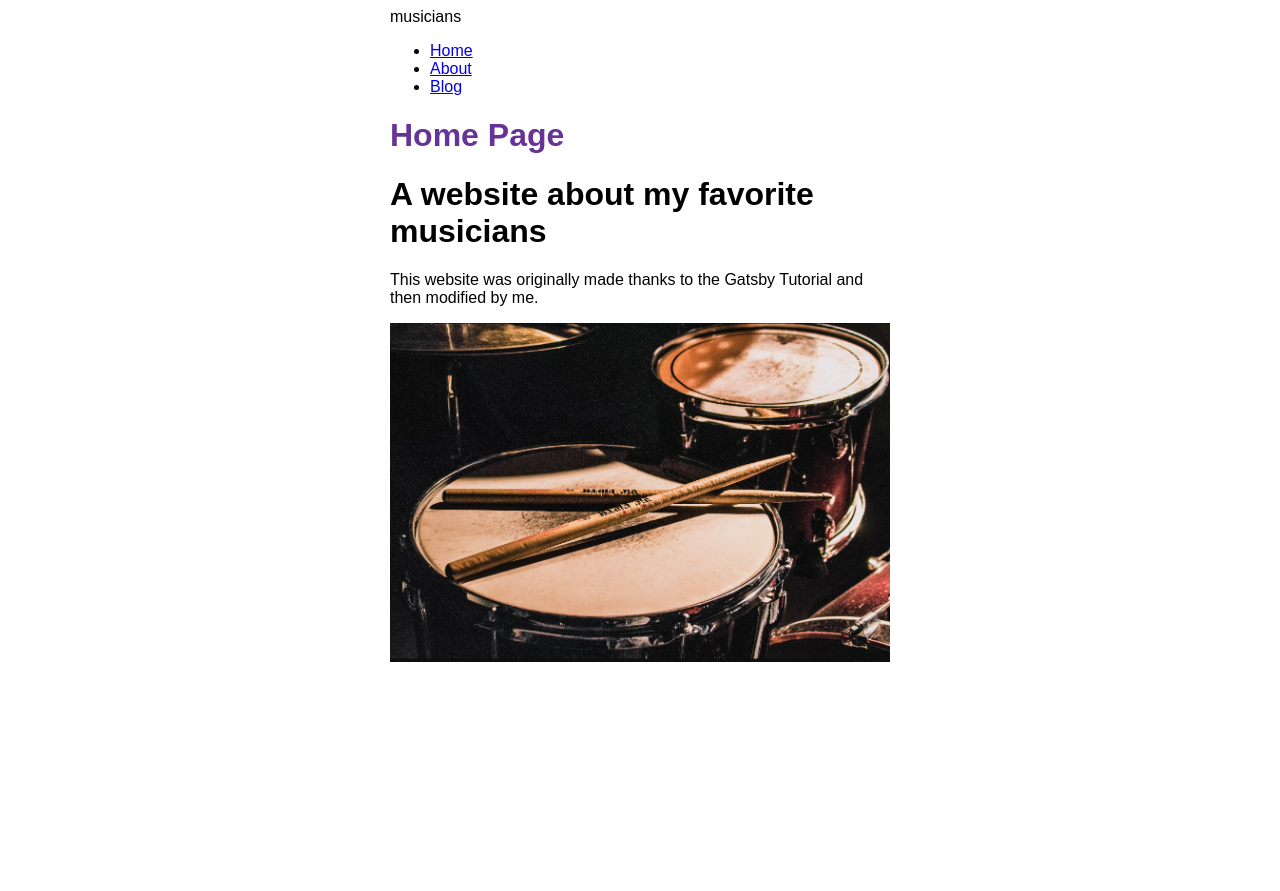
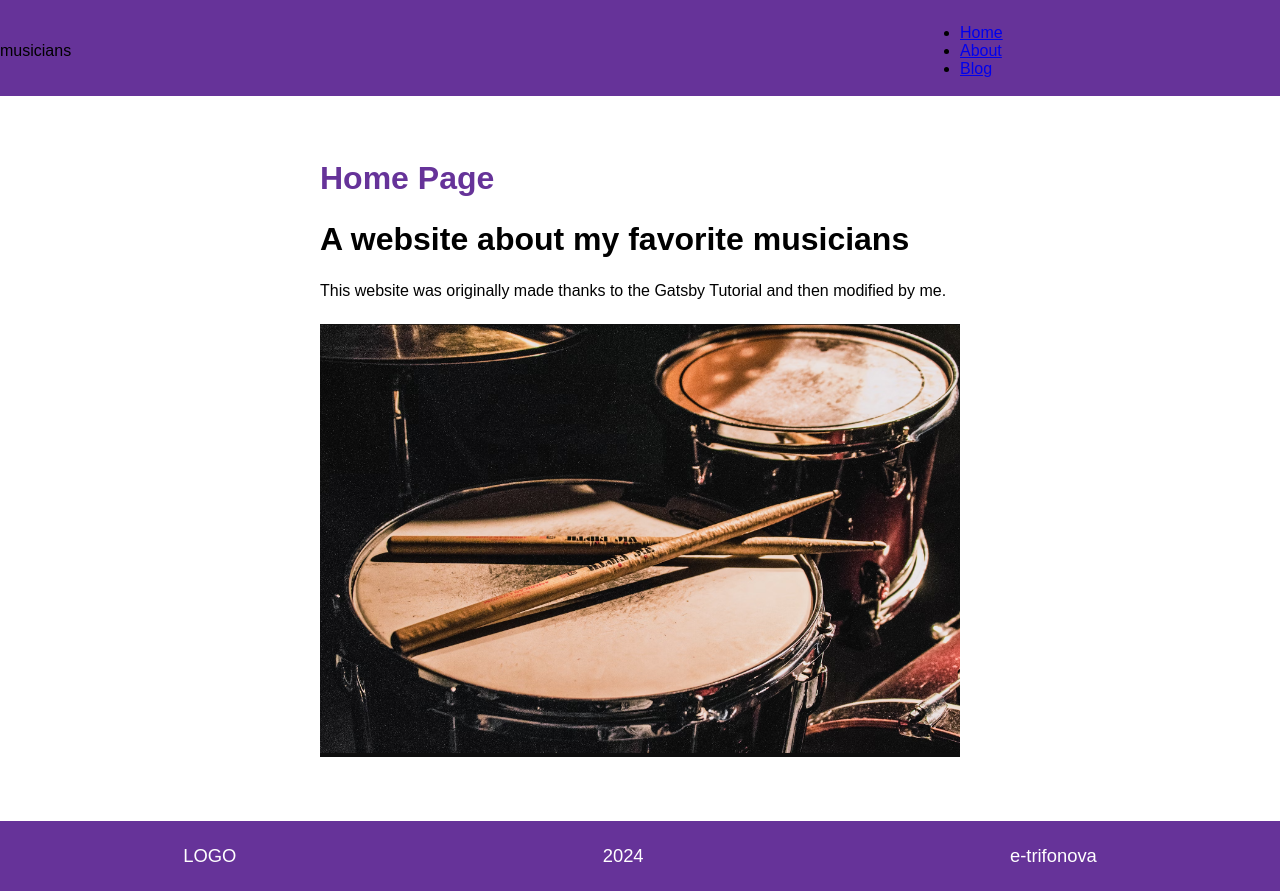
Before and after one commit to etrifonova/gatsby, a Gatsby site: page / in a window 1280 px wide. Before the commit the page ends 800 px from the top, so only its background shows below. Built offline with nearby package versions, Linux system fonts and the light colour scheme; Gatsby itself is replaced by a stand-in of ours.

Commit message:
upd evth

```diff
--- a/blog/adam-gontier/index.mdx
+++ b/blog/adam-gontier/index.mdx
@@ -6,4 +6,8 @@ hero_image: "./adam-gontier.jpg"
 hero_image_alt: "Adam Gontier"
 ---
 
-Here's another post! It's even better than the first one!
+Adam Gontier is an outstanding rock singer, previously for Three Days Grace and currently for Saint Asonia. He sometimes performs solo.
+
+Adam has an incredibly powerful voice that expresses a whole range of emotions. Throughout his life and career, he has gone through quite a few rough patches, but managed to get over them and learned to get professional help when needed.
+
+Adam's sincerity and modesty are something that I appreciate in him. Despite his unexpected and devastating departure from 3DG and the long-lasting bitter between Adam and Neil, they managed to work through this and bury the hatchet, which even to Adam joining the band on stage.
--- a/blog/freddie-mercury/index.mdx
+++ b/blog/freddie-mercury/index.mdx
@@ -2,7 +2,7 @@
 title: "Freddie Mercury"
 date: "2024-08-01"
 slug: "freddie-mercury"
-hero_image: "./freddie-mercury.jpg"
+hero_image: "./freddie-mercury.jpeg"
 hero_image_alt: "Freddie Mercury"
 hero_image_credit_text: "Rolling Stone"
 hero_image_credit_link: "https://www.rollingstone.com/music/music-news/queens-tragic-rhapsody-234996/"
--- a/src/components/Layout.js
+++ b/src/components/Layout.js
@@ -2,11 +2,14 @@ import * as React from "react";
 import { Link, useStaticQuery, graphql } from "gatsby";
 import {
   container,
+  header,
+  main,
   heading,
   navLinks,
   navLinkItem,
   navLinkText,
-  siteTitle
+  siteTitle,
+  footer,
 } from "./layout.module.css";
 
 const Layout = ({ pageTitle, children }) => {
@@ -21,7 +24,8 @@ const Layout = ({ pageTitle, children }) => {
   `);
   return (
     <div className={container}>
-      <header className={siteTitle}>{data.site.siteMetadata.title}</header>
+      <header className={header}>
+        <div className={siteTitle}>{data.site.siteMetadata.title}</div>
         <nav>
           <ul className={navLinks}>
             <li className={navLinkItem}>
@@ -30,17 +34,27 @@ const Layout = ({ pageTitle, children }) => {
               </Link>
             </li>
             <li className={navLinkItem}>
-            <Link className={navLinkText} to="/about">About</Link>
+              <Link className={navLinkText} to="/about">
+                About
+              </Link>
             </li>
             <li className={navLinkItem}>
-            <Link className={navLinkText} to="/blog">Blog</Link>
+              <Link className={navLinkText} to="/blog">
+                Blog
+              </Link>
             </li>
           </ul>
         </nav>
-      <main>
+      </header>
+      <main className={main}>
         <h1 className={heading}>{pageTitle}</h1>
         {children}
       </main>
+      <footer className={footer}>
+        <div>LOGO</div>
+        <div>2024</div>
+        <div>e-trifonova</div>
+      </footer>
     </div>
   );
 };
--- a/src/components/layout.module.css
+++ b/src/components/layout.module.css
@@ -1,32 +1,66 @@
+* {
+  margin: 0;
+  padding: 0;
+  box-sizing: border-box;
+}
+
 .container {
-  margin: auto;
-  max-width: 500px;
+  min-height: 100vh;
+  display: flex;
+    flex-direction: column;
   font-family: sans-serif;
+}
+
+.header {
+  max-height: 6rem;
+  display: grid;
+  grid-template-columns: repeat(12, 1fr);
+  align-items: center;
+  background-color: rebeccapurple;
+  padding: 1.5rem 0;
+}
+
+.site-title {
+  grid-column: 2 / span 4;
+  font-size: 3rem;
+  color: gray;
+  font-weight: 700;
+}
+
+nav {
+  grid-column: 10 / -2;
+}
+
+.nav-links {
+  display: flex;
+  justify-content: flex-end;
+  list-style: none;
+  position: absolute;
+  transform: translateX(-100%)
+}
+
+.nav-link-item {
+  margin-left: 2rem;
+}
+
+.nav-link-text {
+  text-align: right;
+  text-decoration: none;
+  font-size: 1.25rem;
+  color: white;
+}
+
+.main {
+  max-width: 800px;
+  padding: 4rem 5rem;
+  margin: 0 auto;
+  display: flex;
+  flex-direction: column;
+  row-gap: 1.5rem;
 }
 
 .heading {
   color: rebeccapurple;
-}
-
-.nav-links {
-  display: flex;
-  list-style: none;
-  padding-left: 0;
-}
-
-.nav-link-item {
-  padding-right: 2rem;
-}
-
-.nav-link-text {
-  color: black;
-}
-
-.site-title {
-  font-size: 3rem;
-  color: gray;
-  font-weight: 700;
-  margin: 3rem 0;
 }
 
 .blog-list {
@@ -37,3 +71,17 @@
 .blog-list-item {
   font-size: 1.5rem;
 }
+
+/* FOOTER */
+.footer {
+  margin-top: auto;
+  max-height: 6rem;
+  grid-column: 1 / -1;
+  display: flex;
+  justify-content: space-around;
+  align-items: center;
+  background-color: rebeccapurple;
+  padding: 1.5rem 0;
+  font-size: 1.15rem;
+  color: white;
+}
--- a/src/pages/about.js
+++ b/src/pages/about.js
@@ -1,11 +1,14 @@
 import * as React from 'react'
 import Layout from '../components/Layout'
 import Seo from '../components/seo'
+import {
+  indexText
+} from "./page.module.css";
 
 const AboutPage = () => {
   return (
     <Layout pageTitle="About Me">
-      <p>Hi there! I'm the proud creator of this site, which I built with Gatsby.</p>
+      <p className={indexText}>Hi there! I'm the proud creator of this site, which I built with Gatsby. Still far from being an expert in it, but feeling rather enthusiastic about the whole thing</p>
     </Layout>
   )
 }
--- /dev/null
+++ b/src/pages/blog/blog.module.css
@@ -0,0 +1,9 @@
+
+
+.image {
+    box-sizing: border-box;
+}
+
+.index-text {
+    font-size: 1.1rem;
+}
--- a/src/pages/blog/index.js
+++ b/src/pages/blog/index.js
@@ -2,6 +2,9 @@ import * as React from 'react'
 import { Link, graphql } from 'gatsby'
 import Layout from '../../components/Layout'
 import Seo from '../../components/seo'
+import {
+  indexText
+} from "./blog.module.css";
 
 const BlogPage = ({ data }) => {
   return (
@@ -14,7 +17,7 @@ const BlogPage = ({ data }) => {
                 {node.frontmatter.title}</Link>
             </h2>
             <p>Posted: {node.frontmatter.date}</p>
-            <p>{node.excerpt}</p>
+            <p className={indexText}>{node.excerpt}</p>
           </article>
         ))
       }
--- a/src/pages/index.js
+++ b/src/pages/index.js
@@ -2,17 +2,22 @@ import * as React from 'react'
 import Layout from '../components/Layout'
 import { StaticImage } from 'gatsby-plugin-image'
 import Seo from '../components/seo'
+import {
+  image,
+  indexText
+} from "./page.module.css";
 
 const IndexPage = () => {
   return (
 
     <Layout pageTitle="Home Page">
       <h1>A website about my favorite musicians</h1>
-      <p>This website was originally made thanks to the Gatsby Tutorial and then modified by me.</p>
+      <p className={indexText}>This website was originally made thanks to the Gatsby Tutorial and then modified by me.</p>
 
       <StaticImage
+      className={image}
         alt="a drum kit with drumsticks"
-        src="../images/drums.png"
+        src="../assets/images/drums.png"
       />
     </Layout>
   )
--- /dev/null
+++ b/src/pages/page.module.css
@@ -0,0 +1,9 @@
+
+
+.image {
+    box-sizing: border-box;
+}
+
+.index-text {
+    font-size: 1.1rem;
+}
```
Also changed, not shown: blog/freddie-mercury/freddie-mercury.jpeg, src/assets/images/drums.png (renamed from src/images/drums.png), src/assets/images/icon.png (renamed from src/images/icon.png). Lines whose indentation alone changed are shown as unchanged.
